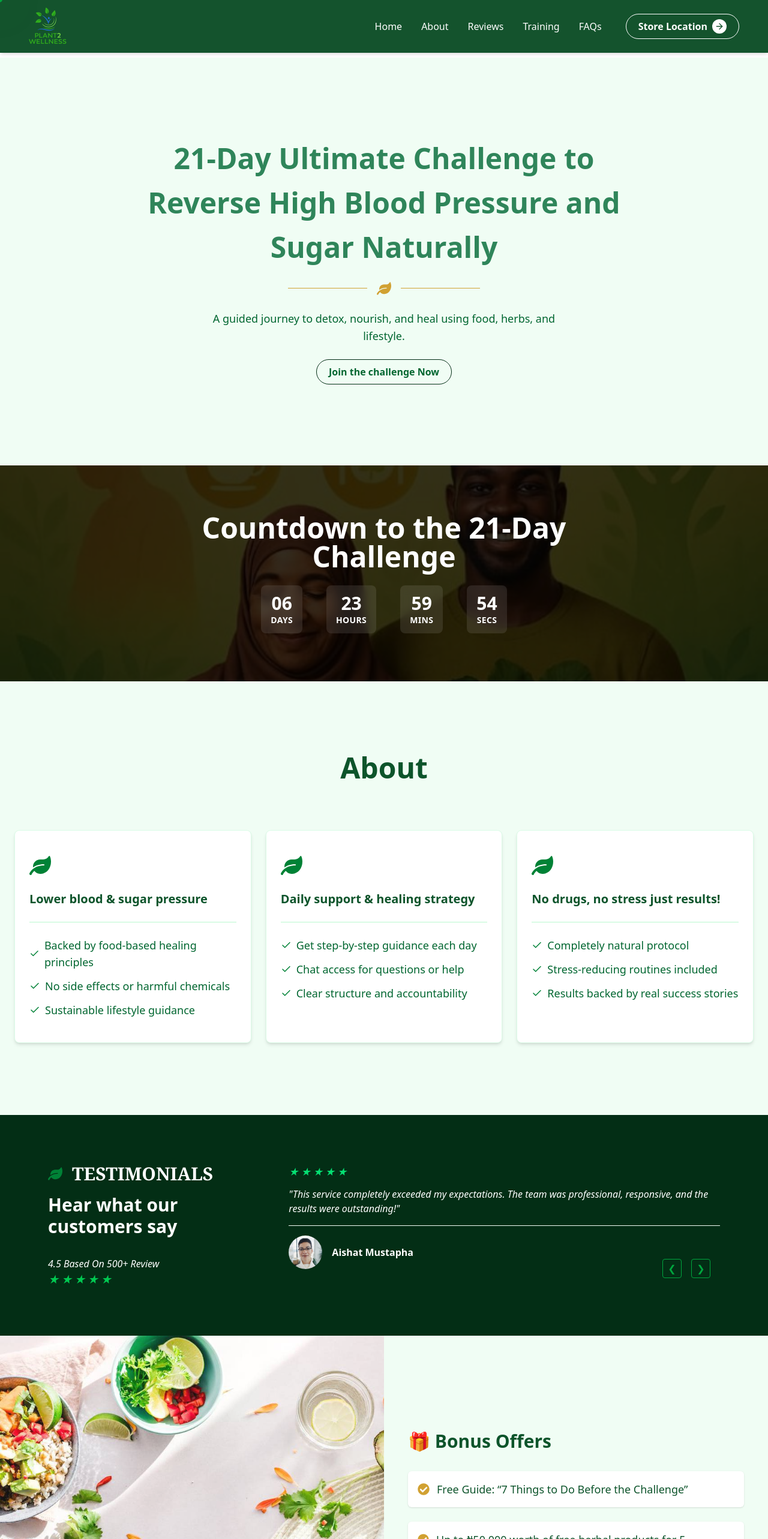
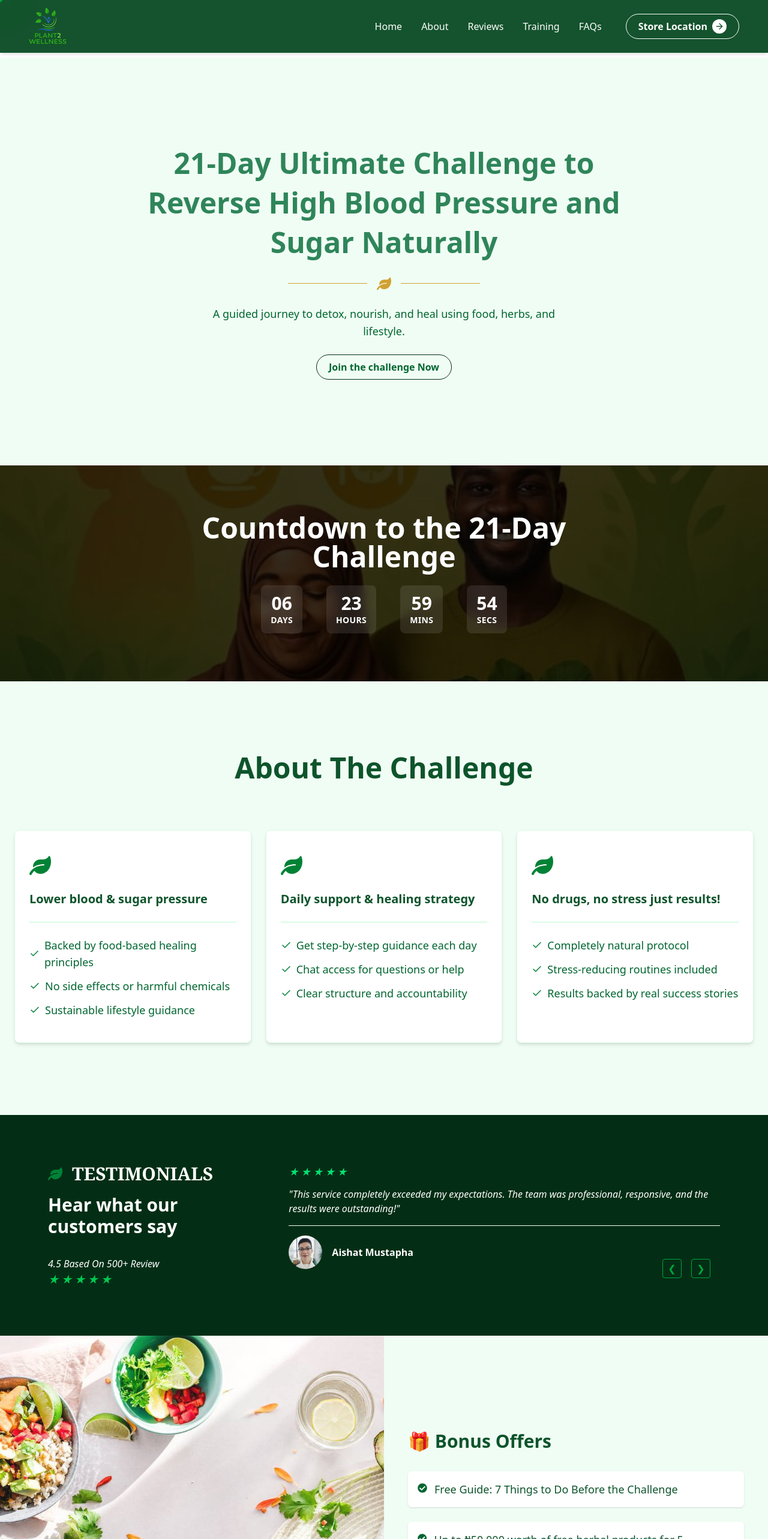
Before and after one commit to MDevHub/Plant2wellnes, a React (Vite) app: page / in a window 1280 px wide. Shown: the top 2566 px of the page at 60% size. Built offline with nearby package versions, Linux system fonts and the light colour scheme.

Commit message:
Tird commit update

```diff
--- a/src/Components/HomePage/Section1.jsx
+++ b/src/Components/HomePage/Section1.jsx
@@ -5,9 +5,7 @@ import { FiArrowRight } from 'react-icons/fi';
 import { motion } from 'framer-motion';
 
 const headingLines = [
-  '21-Day Ultimate Challenge to',
-  'Reverse High Blood Pressure and',
-  'Sugar Naturally'
+   '21-Day Ultimate Challenge to Reverse High Blood Pressure and Sugar Naturally'
 ];
 
 const containerVariants = {
@@ -38,7 +36,6 @@ return (
       className="scroll-offset relative bg-green-50 text-[#2f855a] px-6 md:px-12 py-20 min-h-[85vh] flex items-center justify-center text-center"
    >
       <div className="max-w-4xl mx-auto space-y-6">
-
          {/* Animated Heading */}
          <motion.h1
             className="font-bold text-2xl sm:text-3xl md:text-5xl leading-snug space-y-2"
@@ -66,7 +63,7 @@ return (
          </p>
 
          {/* CTA Button */}
-      <Link to="/store-location">
+         <Link to="/">
             <div className="relative group inline-block">
                <div className="flex items-center gap-2 px-5 py-2 border border-green-950 rounded-full font-sans font-semibold text-base text-green-800 transition-all duration-300 overflow-hidden relative group-hover:text-white">
                   <span className="relative z-10">Join the challenge Now</span>
@@ -74,7 +71,6 @@ return (
                </div>
             </div>
          </Link>
-
       </div>
    </section>
   );
--- a/src/Components/HomePage/Section3.jsx
+++ b/src/Components/HomePage/Section3.jsx
@@ -35,7 +35,7 @@ const Section3 = () => {
          id="about"
          className="scroll-offset px-2 md:px-6 py-16 md:py-30 bg-green-50 text-green-900"
       >
-         <h1 className='text-2xl sm:text-3xl md:text-5xl text-center mb-6 md:mb-20 font-bold'>About</h1>
+         <h1 className='text-2xl sm:text-3xl md:text-5xl text-center mb-6 md:mb-20 font-bold'>About The Challenge</h1>
          <div className="grid grid-cols-1 md:grid-cols-2 lg:grid-cols-3 gap-6 max-w-7xl mx-auto">
             {features.map(({ title, details }, idx) => (
                <div
--- a/src/Components/HomePage/Section5.jsx
+++ b/src/Components/HomePage/Section5.jsx
@@ -3,7 +3,7 @@ import { FaCheckCircle } from 'react-icons/fa';
 import bonusIMG from '../../assets/Images/bonusImg.jpg';
 
 const bonuses = [
-"Free Guide: “7 Things to Do Before the Challenge”",
+"Free Guide: 7 Things to Do Before the Challenge",
 "Up to ₦50,000 worth of free herbal products for 5 participants",
 "30% off herbal kits for all participants"
 ];
@@ -24,14 +24,14 @@ return (
          </div>
 
          {/* Right Side - Bonuses */}
-      <div className="md:w-1/2 w-full bg-green-50 py-12 px-6 md:px-10 flex items-center">
+         <div className="md:w-1/2 w-full bg-green-50 py-12 px-3 sm:px-6 md:px-10 flex items-center">
             <div className="w-full max-w-xl mx-auto">
                <h2 className="text-2xl md:text-3xl font-bold text-green-900 mb-8">🎁 Bonus Offers</h2>
                <ul className="space-y-6 text-left">
                   {bonuses.map((item, index) => (
                      <li key={index} className="flex items-start gap-3 bg-white shadow-sm p-4 rounded-md">
-                     <FaCheckCircle className="text-[#D1A132] text-xl mt-1" />
-                     <p className="text-green-900 font-medium text-lg">{item}</p>
+                        <FaCheckCircle className="text-green-800  mt-1" />
+                        <p className="text-green-900 font-medium md:text-lg">{item}</p>
                      </li>
                   ))}
                </ul>
--- a/src/Components/HomePage/Section6.jsx
+++ b/src/Components/HomePage/Section6.jsx
@@ -13,7 +13,7 @@ const faqs = [
          "Don’t bother to join if you’re not ready to be free from these health conditions or you are okay with just managing your health with continues use of drugs.",
    },
    {
-    question: "What if I don't have access to recommended herbs for the challenge?",
+      question: "What if I don't have access to recommended herbs?",
       answer:
          "All the herbs, spices, vegetables and fruits we are recommending can be sourced locally around you, if you’re not in Nigeria we will give you substitutes. You can also get your herbs supplies from our farm at a special discount.",
    },
@@ -52,7 +52,7 @@ const Section6 = () => {
                      {/* Header */}
                      <button
                         onClick={() => toggle(index)}
-                className="w-full flex items-center justify-between p-5 text-left text-green-800 font-medium text-lg hover:bg-green-100 transition-colors duration-300"
+                        className="w-full flex items-center justify-between py-5 px-2 text-left text-green-800 font-medium text-lg hover:bg-green-100 transition-colors duration-300"
                      >
                         <span>{faq.question}</span>
                         {isOpen ? (
```
Also changed, not shown: src/Components/HomePage/Section4.jsx (+5 -5 lines). Lines whose indentation alone changed are shown as unchanged.
